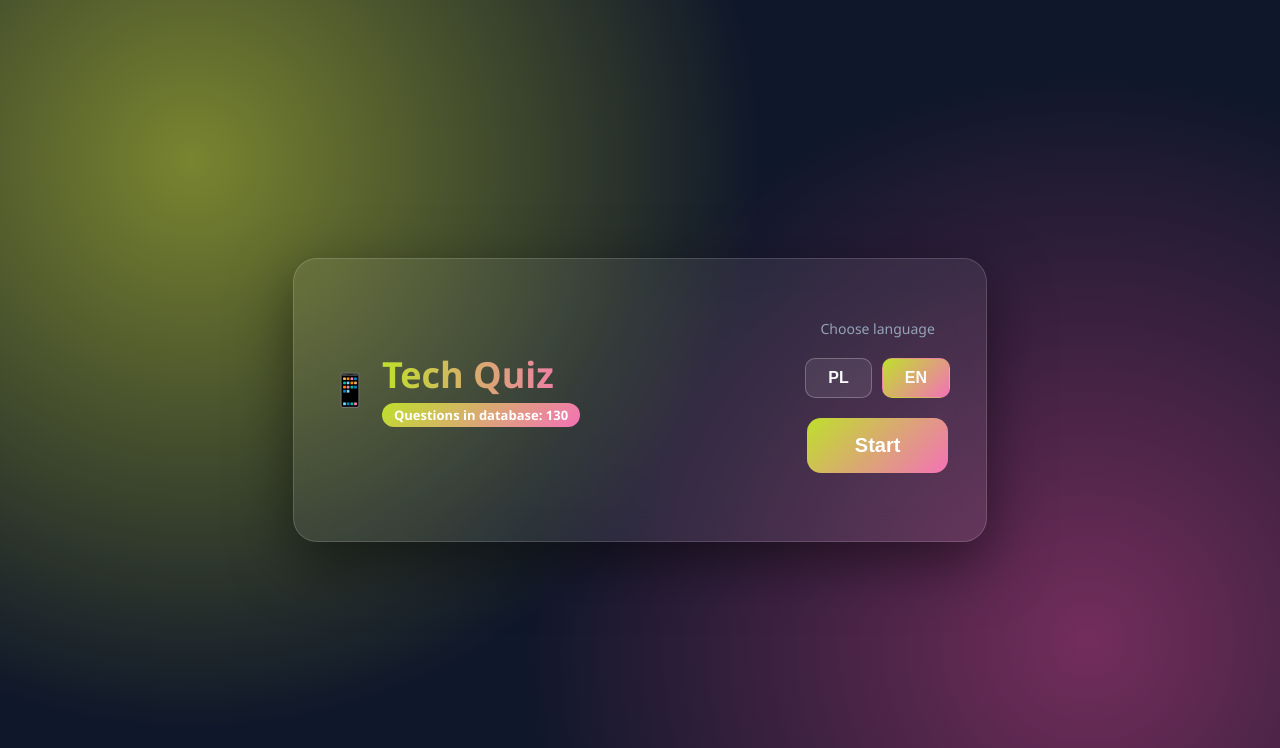
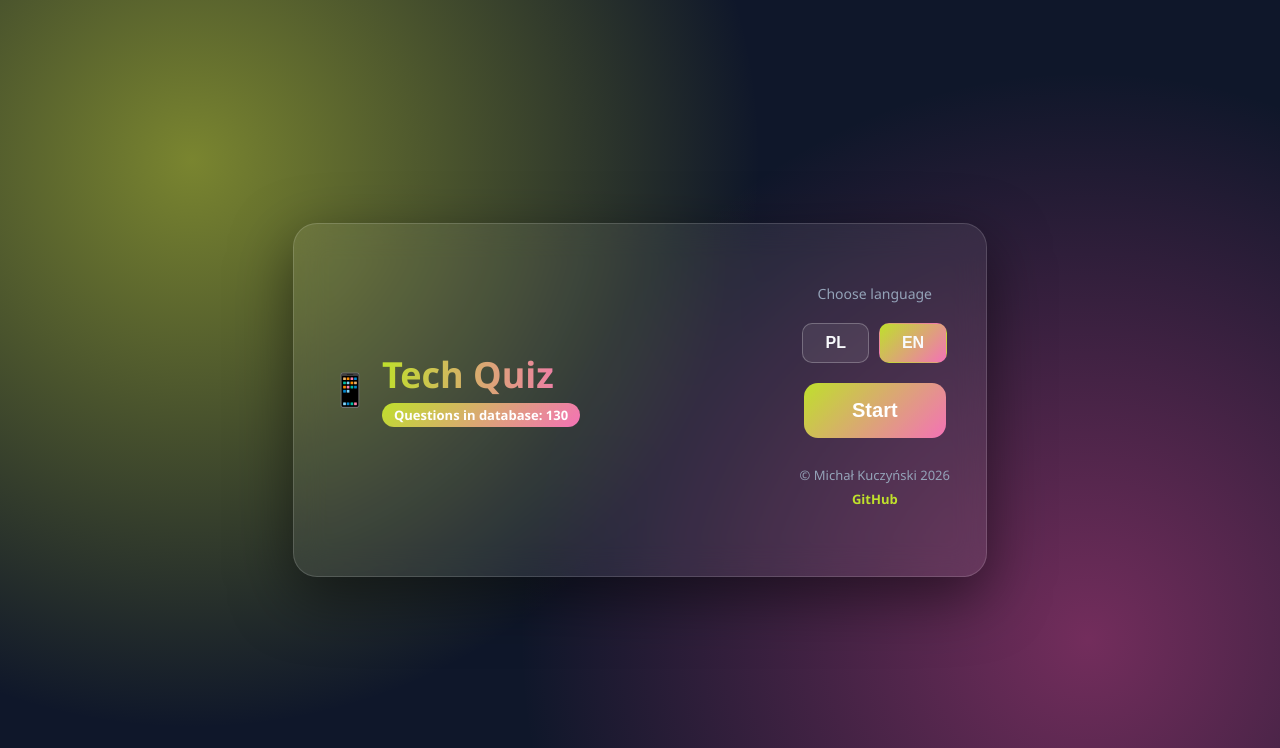
Before and after one commit to Yoshi9650/Second-project, a Flask app: page / in a window 1280 px wide. Shown: the top 748 px of the page. Run offline with Flask 3, Linux system fonts and the light colour scheme.

Commit message:
Dodanie ekranu pauzowania oraz dodanie własnego githuba

```diff
--- a/static/style.css
+++ b/static/style.css
@@ -401,7 +401,7 @@ h1 {
 }
 
 /* Duży przycisk Start */
-#start-btn {
+#start-btn, #resume-btn {
   padding: 16px 48px;
   font-size: 20px;
   font-weight: 700;
@@ -412,7 +412,73 @@ h1 {
   background: linear-gradient(135deg, var(--akcent-1), var(--akcent-2));
   transition: transform 0.2s, filter 0.2s;
 }
-#start-btn:hover {
+#start-btn:hover, #resume-btn:hover {
   transform: translateY(-2px) scale(1.03);   /* unosi się i lekko rośnie */
   filter: brightness(1.1);                   /* robi się jaśniejszy */
 }
+
+/* =====================================================
+   PAUZA
+   ===================================================== */
+
+/* Mały przycisk pauzy w prawym górnym rogu quizu */
+#pause-btn {
+  display: block;
+  margin: 0 0 16px auto;          /* auto przesuwa przycisk na prawą stronę */
+  padding: 6px 14px;
+  font-size: 14px;
+  font-weight: 700;
+  color: var(--tekst);
+  cursor: pointer;
+  background: rgba(255, 255, 255, 0.08);
+  border: 1px solid rgba(255, 255, 255, 0.25);
+  border-radius: 10px;
+  transition: background 0.2s;
+}
+#pause-btn:hover {
+  background: rgba(255, 255, 255, 0.18);
+}
+
+/* Gdy quiz ma klasę "paused" (dodaje ją JS), ukrywamy wszystko oprócz ekranu pauzy.
+   Dzięki temu nie widać pytania ani odpowiedzi. */
+#quiz.paused > *:not(#pause-screen) {
+  display: none;
+}
+
+/* Ekran pauzy */
+#pause-screen {
+  display: flex;
+  flex-direction: column;
+  align-items: center;
+  gap: 16px;
+  padding: 40px 0;
+  animation: pojawianie 0.3s ease;
+}
+#pause-screen[hidden] {            /* display: flex nadpisuje hidden, więc przywracamy je ręcznie */
+  display: none;
+}
+#pause-title {
+  margin: 0;
+  font-size: 28px;
+}
+
+/* =====================================================
+   STOPKA EKRANU STARTOWEGO (autor i link do GitHuba)
+   ===================================================== */
+.footer {
+  display: flex;
+  flex-direction: column;
+  align-items: center;
+  gap: 6px;
+  margin-top: 8px;
+  font-size: 13px;
+  color: var(--tekst-przyciemniony);
+}
+.footer a {
+  color: var(--akcent-1);
+  font-weight: 700;
+  text-decoration: none;
+}
+.footer a:hover {
+  text-decoration: underline;     /* podkreślenie po najechaniu */
+}
--- a/templates/index.html
+++ b/templates/index.html
@@ -39,11 +39,20 @@
   </div>
   <!-- Przycisk rozpoczynający quiz -->
   <button id="start-btn" data-i18n="start"></button>
+  <!-- Stopka ekranu startowego: autor i link do GitHuba -->
+<div class="footer">
+  <span>© Michał Kuczyński 2026</span>
+  <!-- Zamień adres w href na link do swojego repozytorium -->
+  <a id="github-link" href="https://github.com/Yoshi9650"
+     target="_blank" rel="noopener noreferrer">GitHub</a>
+</div>
 </div>
     </div>
 
     <!-- ===== EKRAN QUIZU: widoczny podczas gry ===== -->
     <div id="quiz" hidden>
+      <!-- Przycisk pauzy (podczas pauzy jest ukryty razem z resztą quizu) -->
+      <button id="pause-btn" data-i18n="pause"></button>
       <!-- Pasek postępu quizu (zewnętrzny pasek + wypełnienie, którym steruje JS) -->
       <div class="bar"><div id="bar-fill"></div></div>
       <!-- Napis "Pytanie X z Y", punkty i seria -->
@@ -66,6 +75,11 @@
       <p id="explanation" hidden></p>
       <!-- Przycisk przejścia do następnego pytania, pokazywany po odpowiedzi -->
       <button id="next" hidden></button>
+      <!-- Ekran pauzy: widoczny tylko wtedy, gdy quiz jest wstrzymany -->
+      <div id="pause-screen" hidden>
+       <h2 id="pause-title" data-i18n="paused"></h2>
+        <button id="resume-btn" data-i18n="resume"></button>
+      </div>
     </div>
 
     <!-- ===== EKRAN KOŃCOWY: ukryty, JS pokazuje go po ostatnim pytaniu ===== -->
```
Also changed, not shown: static/script.js (+51 -8 lines).
